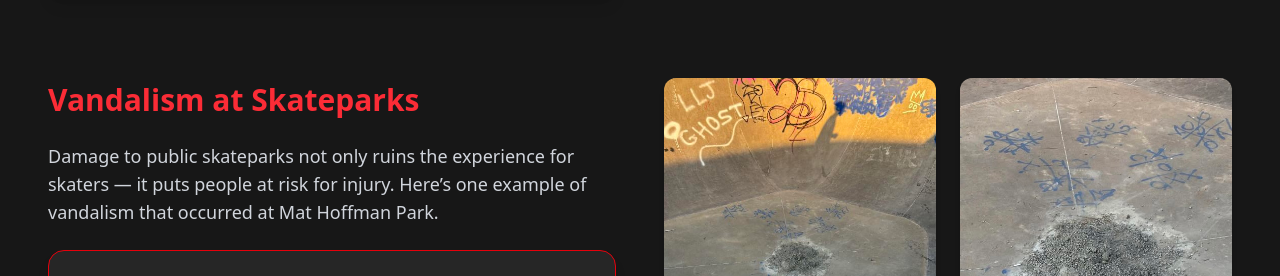
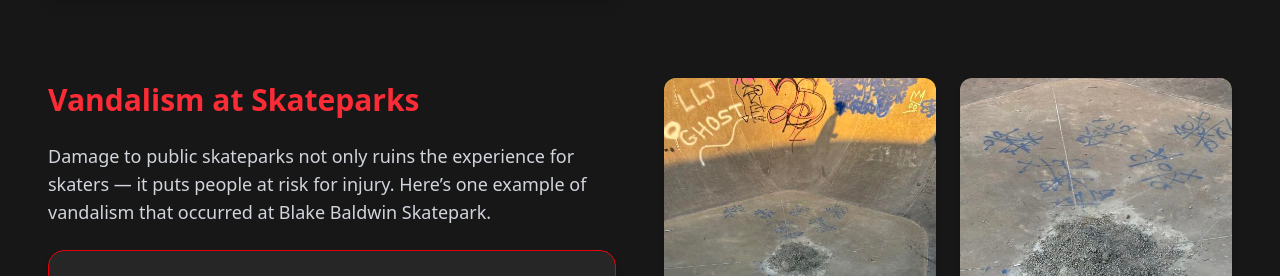
Before and after one commit to ajSeadler/tailwind-template, a React (Vite) app: page /about in a window 1280 px wide. Shown: the part 991-1267 px from the top of the page. Built offline with nearby package versions, Linux system fonts and the light colour scheme.

Commit message:
Update LearnMore.tsx

```diff
--- a/src/components/LearnMore.tsx
+++ b/src/components/LearnMore.tsx
@@ -84,7 +84,7 @@ const LearnMore: React.FC = () => {
             <p className="text-gray-300 mb-4 text-base sm:text-lg">
               Damage to public skateparks not only ruins the experience for
               skaters — it puts people at risk for injury. Here’s one example of
-              vandalism that occurred at Mat Hoffman Park.
+              vandalism that occurred at Blake Baldwin Skatepark.
             </p>
             <div className="bg-neutral-800 border border-red-600 rounded-2xl p-6 shadow-lg mt-6">
               <div className="flex items-center gap-3 mb-3">
```
